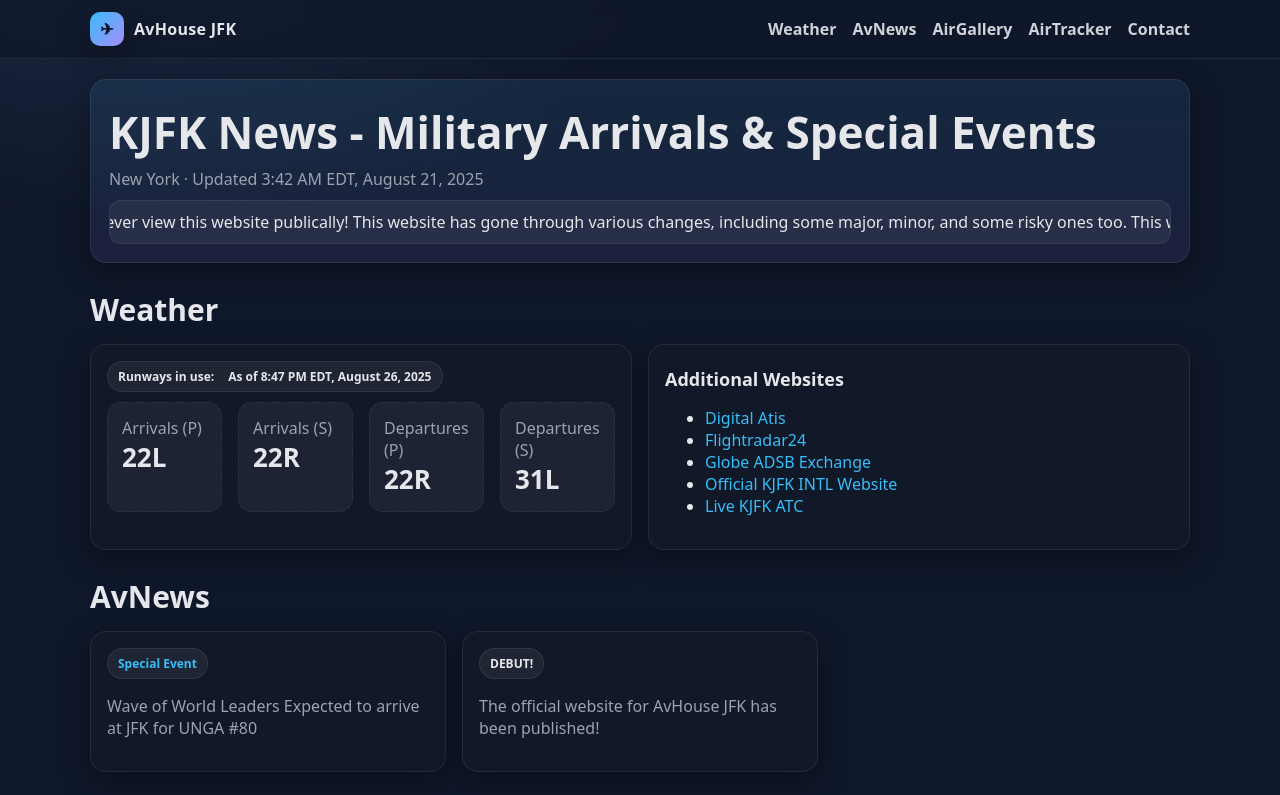
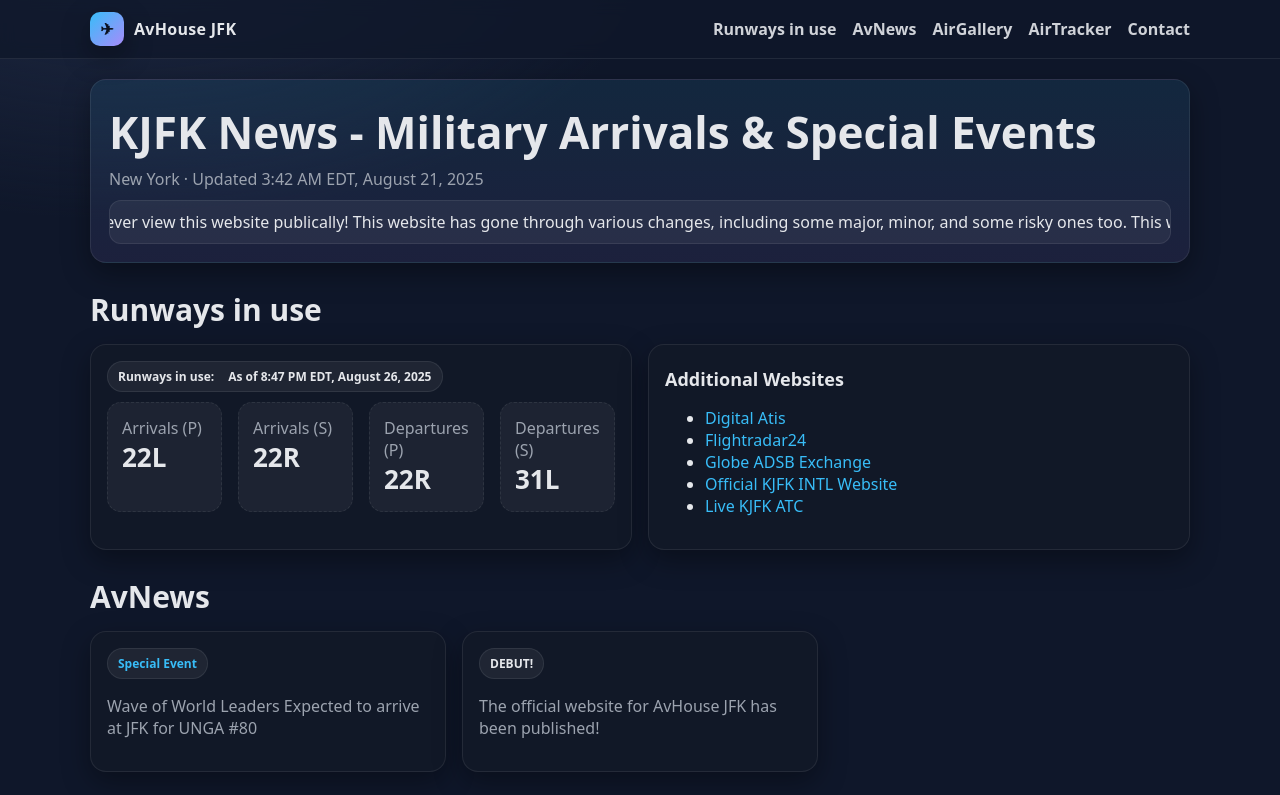
Before and after one commit to AvHouseJFK/AvHouseJFK.github.io, a plain HTML site: page index.html in a window 1280 px wide. Shown: the top 795 px of the page. Drawn offline with Linux system fonts and the light colour scheme.

Commit message:
Updated index.html

```diff
--- a/index.html
+++ b/index.html
@@ -106,7 +106,7 @@
         <div class="spacer"></div>
         <button class="menu-toggle" id="menuBtn">Menu</button>
         <div class="menu" id="menu">
-          <a href="#weather">Weather</a>
+          <a href="#RunwayUse">Runways in use</a>
           <a href="#avnews">AvNews</a>
           <a href="#airgallery">AirGallery</a>
           <a href="#airtracker">AirTracker</a>
@@ -114,7 +114,7 @@
         </div>
       </nav>
       <div class="mobile" id="mobileMenu">
-        <a href="#weather">Weather</a>
+        <a href="#RunwayUse">Runways in use</a>
         <a href="#avnews">AvNews</a>
         <a href="#airgallery">AirGallery</a>
         <a href="#airtracker">AirTracker</a>
@@ -133,8 +133,8 @@
     </div>
 
     <!-- WEATHER -->
-    <section id="weather" class="anchor">
-      <h2>Weather</h2>
+    <section id="RunwayUse" class="anchor">
+      <h2>Runways in use</h2>
       <div class="grid cols-2">
         <article class="card">
           <div class="pill" id="flowBadge">Runways in use: <b style="margin-left:6px">As of 8:47 PM EDT, August 26, 2025</b></div>
```
